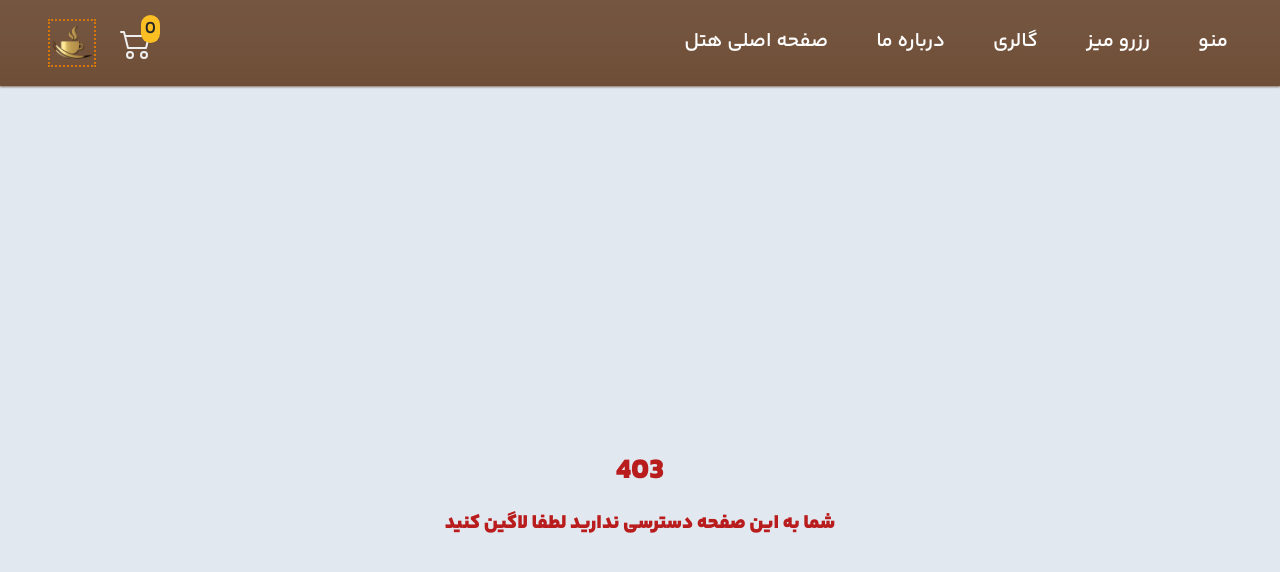
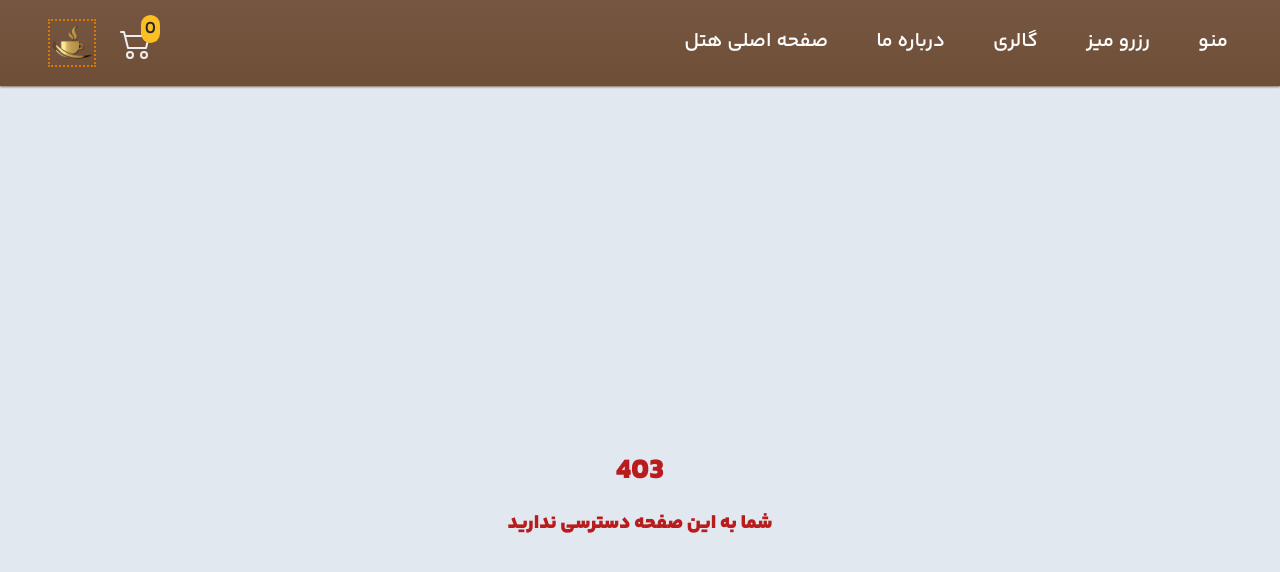
Before and after one commit to EHSANMADADI/Hotel-project, a Next.js app: page /coffee-shop/admin in a window 1280 px wide. Shown: the top 572 px of the page. Built offline with nearby package versions, Linux system fonts and the light colour scheme; no server answers.

Commit message:
Add nunAble STORE

```diff
--- a/app/coffee-shop/admin/page.tsx
+++ b/app/coffee-shop/admin/page.tsx
@@ -9,7 +9,11 @@ const AdminPage = () => {
     if (isAdmin) {
         return <Admin />
     }
-    else{
+    else if(!isAdmin){
+        return <NotAvailable/>
+    }
+
+    else if(isAdmin===null){
         return <NotAvailable/>
     }
 
--- a/components/shared/NotAvailable/NotAvailabel.tsx
+++ b/components/shared/NotAvailable/NotAvailabel.tsx
@@ -4,7 +4,7 @@ export default function NotAvailable() {
   return (
     <div className="flex flex-col justify-center items-center h-screen  text-red-700 font-black">
     <h2 className="text-3xl p-5">403</h2>
-    <div className='text-xl' >شما به این صفحه دسترسی ندارید لطفا لاگین کنید</div>
+    <div className='text-xl' >شما به این صفحه دسترسی ندارید</div>
     </div>
   )
 }
--- a/store/Store.ts
+++ b/store/Store.ts
@@ -1,12 +1,12 @@
 import { create } from 'zustand'
 
 type Store = {
-     isAdmin: boolean
+     isAdmin: boolean |null
      changeRole: () => void
 }
 
 const useStore = create<Store>()((set) => ({
-     isAdmin: false,
+     isAdmin: null,
      changeRole: () => set((state) => ({ isAdmin: state.isAdmin })),
 }))
 export default useStore;
```
Also changed, not shown: components/user/pages/resturant/MenuResturont/index.tsx (line endings or trailing spaces).
